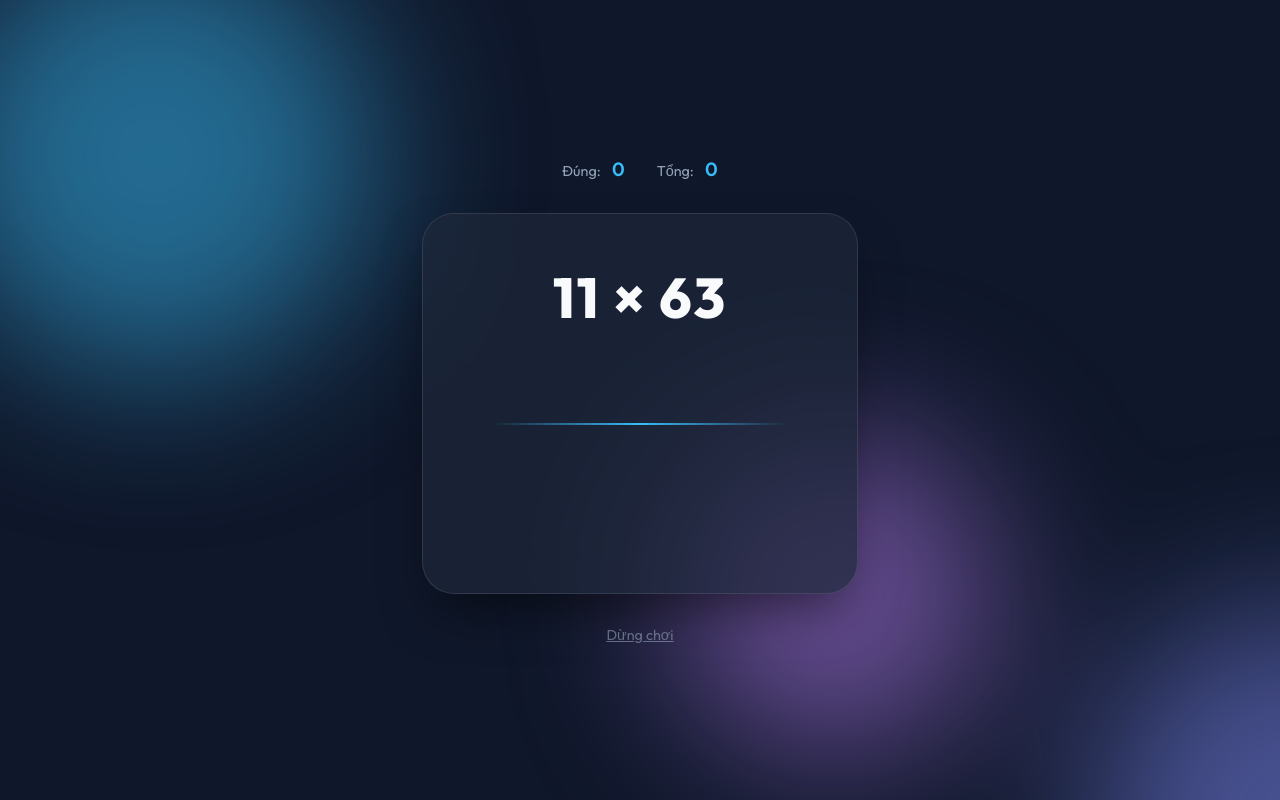
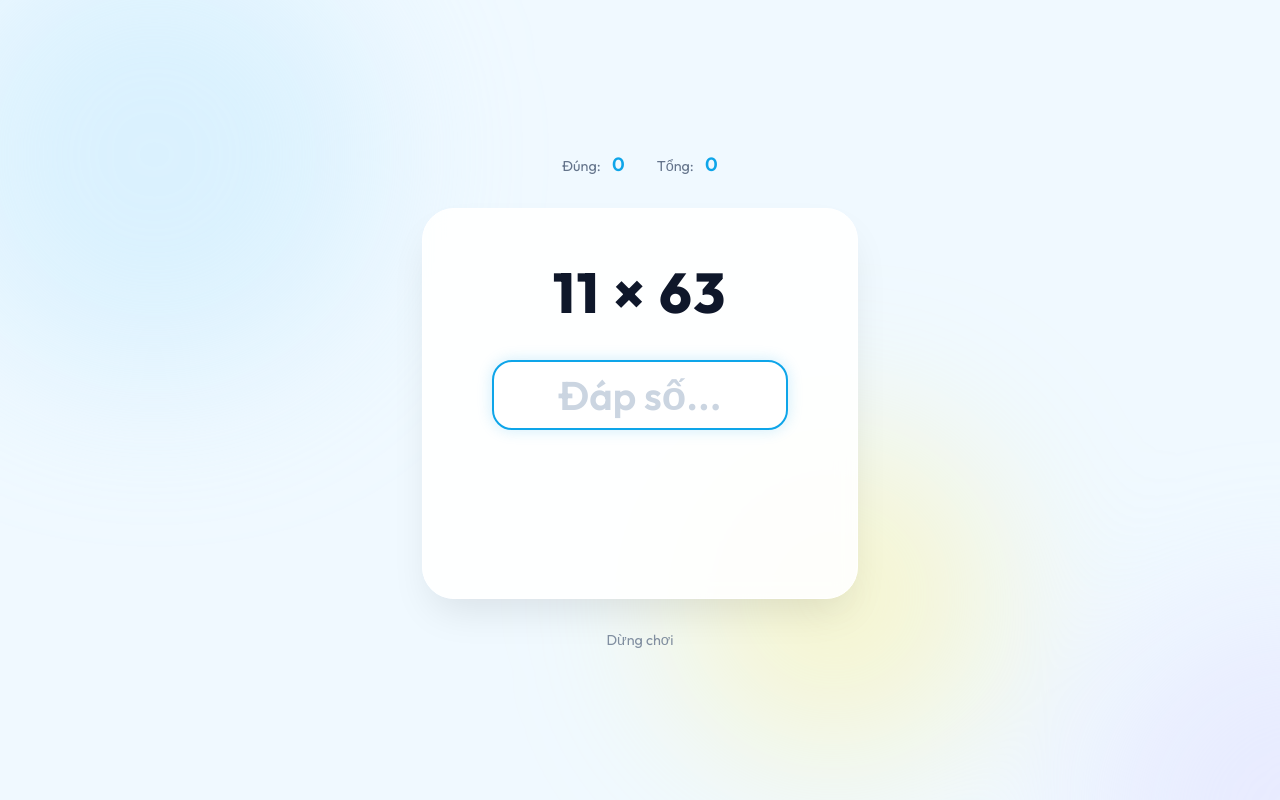
Before and after one commit to kttt294/Mental-arithmetic-game, a plain HTML site: page index.html in a window 1280 px wide. Both pictures are taken after a click on the button "Bắt đầu ngay". Drawn offline with Linux system fonts and the light colour scheme.

Commit message:
update UI

```diff
--- a/index.html
+++ b/index.html
@@ -43,8 +43,7 @@
                 </div>
 
                 <div class="input-wrapper">
-                    <input type="number" id="answer-input" autocomplete="off">
-                    <div class="divider"></div>
+                    <input type="number" id="answer-input" placeholder="Đáp số..." autocomplete="off">
                 </div>
 
                 <div id="feedback-area" class="feedback-area">
--- a/script.js
+++ b/script.js
@@ -150,6 +150,5 @@ document.addEventListener('DOMContentLoaded', () => {
         landingScreen.classList.add('active');
     });
 
-    // Proactive focus on start
     startBtn.focus();
 });
--- a/styles.css
+++ b/styles.css
@@ -1,13 +1,13 @@
 :root {
-    --bg-color: #0f172a;
-    --card-bg: rgba(30, 41, 59, 0.7);
-    --accent-primary: #38bdf8;
-    --accent-secondary: #818cf8;
-    --text-primary: #f8fafc;
-    --text-secondary: #94a3b8;
-    --success: #4ade80;
-    --error: #f87171;
-    --glass-border: rgba(255, 255, 255, 0.1);
+    --bg-color: #f0f9ff;
+    --card-bg: rgba(255, 255, 255, 0.9);
+    --accent-primary: #0ea5e9;
+    --accent-secondary: #6366f1;
+    --text-primary: #0f172a;
+    --text-secondary: #64748b;
+    --success: #22c55e;
+    --error: #ef4444;
+    --glass-border: rgba(14, 165, 233, 0.2);
 }
 
 * {
@@ -28,7 +28,7 @@ body {
     position: relative;
 }
 
-/* Animated Background Blobs */
+/* Animated Background Blobs - Brighter Colors */
 .background-blobs {
     position: fixed;
     top: 0;
@@ -42,14 +42,14 @@ body {
 .blob {
     position: absolute;
     border-radius: 50%;
-    opacity: 0.5;
+    opacity: 0.4;
     animation: move 20s infinite alternate;
 }
 
 .blob-1 {
     width: 400px;
     height: 400px;
-    background: var(--accent-primary);
+    background: #bae6fd; /* Light Cyan */
     top: -100px;
     left: -100px;
     animation-duration: 25s;
@@ -58,7 +58,7 @@ body {
 .blob-2 {
     width: 350px;
     height: 350px;
-    background: var(--accent-secondary);
+    background: #ddd6fe; /* Light Violet */
     bottom: -100px;
     right: -100px;
     animation-delay: -5s;
@@ -67,7 +67,7 @@ body {
 .blob-3 {
     width: 300px;
     height: 300px;
-    background: #c084fc;
+    background: #fef08a; /* Soft Yellow */
     top: 50%;
     left: 50%;
     transform: translate(-50%, -50%);
@@ -119,14 +119,13 @@ h1 {
     color: var(--text-secondary);
     font-size: 1.1rem;
     margin-bottom: 3rem;
-    font-weight: 300;
+    font-weight: 400;
 }
 
-/* Glass Buttons */
+/* Buttons */
 .glass-btn {
-    background: rgba(255, 255, 255, 0.05);
-    border: 1px solid var(--glass-border);
-    backdrop-filter: blur(10px);
+    background: var(--accent-primary);
+    border: none;
     color: white;
     padding: 1rem 2.5rem;
     font-size: 1.2rem;
@@ -134,14 +133,23 @@ h1 {
     border-radius: 100px;
     cursor: pointer;
     transition: all 0.3s cubic-bezier(0.4, 0, 0.2, 1);
-    box-shadow: 0 4px 30px rgba(0, 0, 0, 0.1);
+    box-shadow: 0 10px 25px -5px rgba(14, 165, 233, 0.4);
 }
 
 .glass-btn:hover {
-    background: rgba(255, 255, 255, 0.1);
+    background: #0284c7;
     transform: translateY(-2px);
-    border-color: var(--accent-primary);
-    box-shadow: 0 0 20px rgba(56, 189, 248, 0.3);
+    box-shadow: 0 15px 30px -5px rgba(14, 165, 233, 0.5);
+}
+
+.glass-btn.secondary {
+    background: var(--accent-secondary);
+    box-shadow: 0 10px 25px -5px rgba(99, 102, 241, 0.4);
+}
+
+.glass-btn.secondary:hover {
+    background: #4f46e5;
+    box-shadow: 0 15px 30px -5px rgba(99, 102, 241, 0.5);
 }
 
 .glass-btn.pulse {
@@ -149,9 +157,9 @@ h1 {
 }
 
 @keyframes pulse {
-    0% { box-shadow: 0 0 0 0 rgba(56, 189, 248, 0.4); }
-    70% { box-shadow: 0 0 0 15px rgba(56, 189, 248, 0); }
-    100% { box-shadow: 0 0 0 0 rgba(56, 189, 248, 0); }
+    0% { transform: scale(1); box-shadow: 0 0 0 0 rgba(14, 165, 233, 0.4); }
+    70% { transform: scale(1.05); box-shadow: 0 0 0 15px rgba(14, 165, 233, 0); }
+    100% { transform: scale(1); box-shadow: 0 0 0 0 rgba(14, 165, 233, 0); }
 }
 
 /* Game Screen */
@@ -175,19 +183,20 @@ h1 {
 
 .glass-card {
     background: var(--card-bg);
-    backdrop-filter: blur(20px);
-    border: 1px solid var(--glass-border);
+    backdrop-filter: blur(10px);
+    border: 1px solid white;
     border-radius: 32px;
     padding: 3rem 2rem;
     width: 100%;
     margin-bottom: 2rem;
-    box-shadow: 0 25px 50px -12px rgba(0, 0, 0, 0.5);
+    box-shadow: 0 20px 40px -10px rgba(0, 0, 0, 0.1);
 }
 
 .equation {
     font-size: 3.5rem;
     font-weight: 700;
     margin-bottom: 2rem;
+    color: var(--text-primary);
     letter-spacing: 2px;
 }
 
@@ -197,25 +206,27 @@ h1 {
 }
 
 #answer-input {
-    background: transparent;
-    border: none;
+    background: #f1f5f9;
+    border: 2px solid transparent;
     outline: none;
-    color: white;
+    color: var(--text-primary);
     font-size: 2.5rem;
     text-align: center;
-    width: 100%;
+    width: 80%;
+    padding: 0.5rem;
     font-weight: 600;
+    border-radius: 20px;
+    transition: all 0.3s;
+}
+
+#answer-input:focus {
+    border-color: var(--accent-primary);
+    background: white;
+    box-shadow: 0 0 15px rgba(14, 165, 233, 0.2);
 }
 
 #answer-input::placeholder {
-    color: rgba(255, 255, 255, 0.1);
-}
-
-.divider {
-    height: 2px;
-    background: linear-gradient(90deg, transparent, var(--accent-primary), transparent);
-    width: 80%;
-    margin: 0.5rem auto 0;
+    color: #cbd5e1;
 }
 
 .feedback-area {
@@ -234,7 +245,7 @@ h1 {
 
 .correct-answer {
     font-size: 1.2rem;
-    font-weight: 300;
+    font-weight: 400;
     color: var(--text-secondary);
 }
 
@@ -248,12 +259,14 @@ h1 {
     color: var(--text-secondary);
     cursor: pointer;
     font-size: 0.9rem;
-    text-decoration: underline;
-    opacity: 0.6;
-    transition: opacity 0.3s;
+    font-weight: 500;
+    text-decoration: none;
+    opacity: 0.8;
+    transition: all 0.3s;
 }
 
 .text-btn:hover {
+    color: var(--error);
     opacity: 1;
 }
 
```
